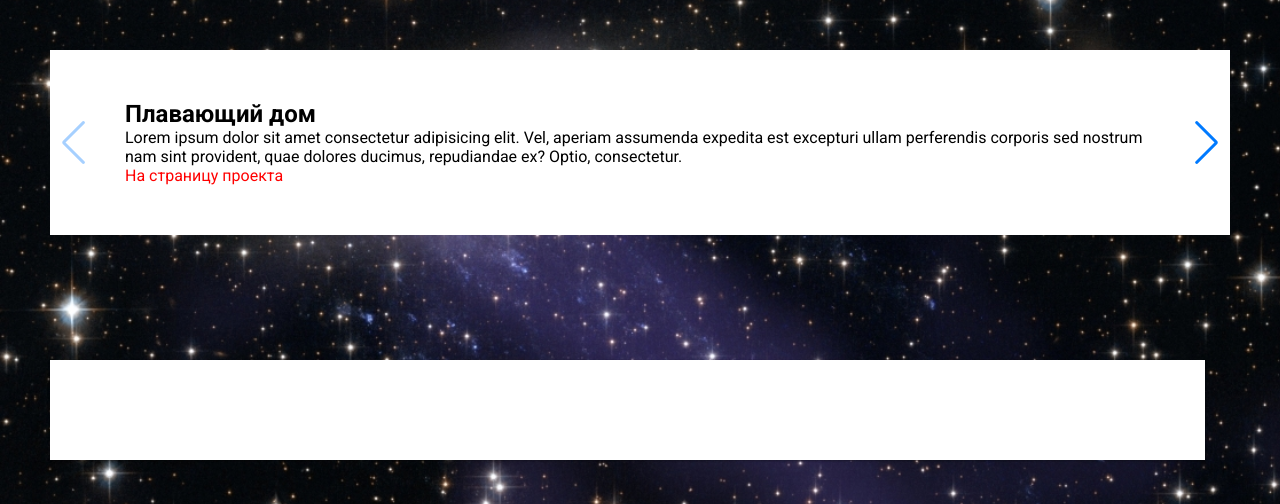
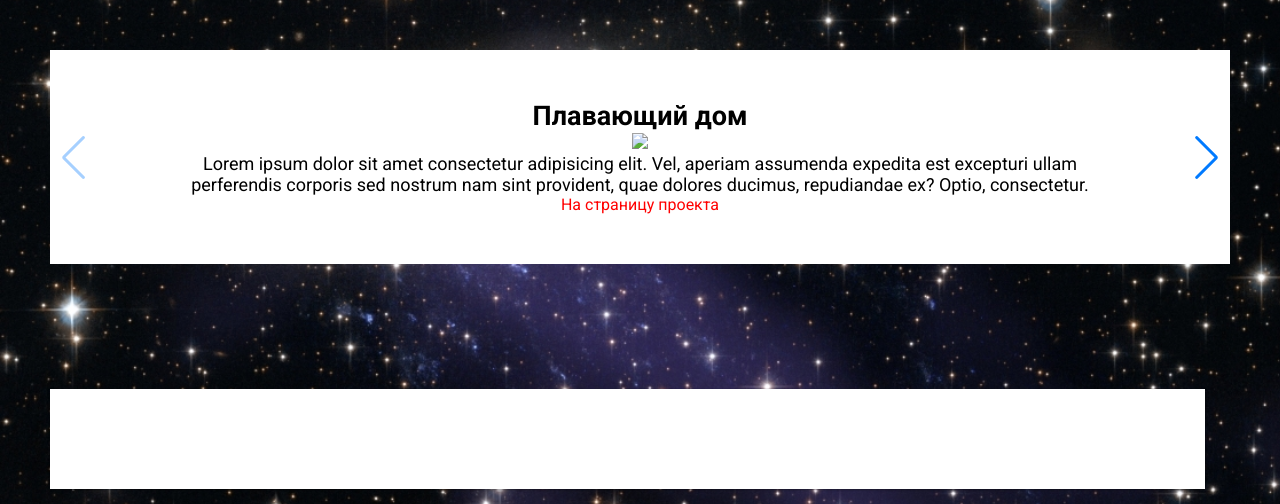
Before and after one commit to mrreads/alt-finance, a PHP site: page /all-services.php in a window 1280 px wide. Shown: the part 244-748 px from the top of the page. Run offline with PHP 8.4, Linux system fonts and the light colour scheme.

Commit message:
Страница услуг

```diff
--- a/all-services.php
+++ b/all-services.php
@@ -9,27 +9,31 @@
                     <div class="swiper-slide">
                         <div class="slider-item">
                             <h1>Плавающий дом</h1>
+                            <img src="https://avatars.mds.yandex.net/get-pdb/2126974/bec88ae6-f645-42b3-8478-e5018ad2bf12/s1200" style="width: 400px;">
                             <p>Lorem ipsum dolor sit amet consectetur adipisicing elit. Vel, aperiam assumenda expedita est excepturi ullam perferendis corporis sed nostrum nam sint provident, quae dolores ducimus, repudiandae ex? Optio, consectetur.</p>
                             <a href="#" class="to-project-page">На страницу проекта</a>
                         </div>
                     </div>
                     <div class="swiper-slide">
-                    <div class="slider-item">
+                        <div class="slider-item">
                             <h1>Плавающий дом</h1>
+                            <img src="https://avatars.mds.yandex.net/get-pdb/2126974/bec88ae6-f645-42b3-8478-e5018ad2bf12/s1200" style="width: 400px;">
                             <p>Lorem ipsum dolor sit amet consectetur adipisicing elit. Vel, aperiam assumenda expedita est excepturi ullam perferendis corporis sed nostrum nam sint provident, quae dolores ducimus, repudiandae ex? Optio, consectetur.</p>
                             <a href="#" class="to-project-page">На страницу проекта</a>
                         </div>
                     </div>
                     <div class="swiper-slide">
-                    <div class="slider-item">
+                        <div class="slider-item">
                             <h1>Плавающий дом</h1>
+                            <img src="https://avatars.mds.yandex.net/get-pdb/2126974/bec88ae6-f645-42b3-8478-e5018ad2bf12/s1200" style="width: 400px;">
                             <p>Lorem ipsum dolor sit amet consectetur adipisicing elit. Vel, aperiam assumenda expedita est excepturi ullam perferendis corporis sed nostrum nam sint provident, quae dolores ducimus, repudiandae ex? Optio, consectetur.</p>
                             <a href="#" class="to-project-page">На страницу проекта</a>
                         </div>
                     </div>
                     <div class="swiper-slide">
-                    <div class="slider-item">
+                        <div class="slider-item">
                             <h1>Плавающий дом</h1>
+                            <img src="https://avatars.mds.yandex.net/get-pdb/2126974/bec88ae6-f645-42b3-8478-e5018ad2bf12/s1200" style="width: 400px;">
                             <p>Lorem ipsum dolor sit amet consectetur adipisicing elit. Vel, aperiam assumenda expedita est excepturi ullam perferendis corporis sed nostrum nam sint provident, quae dolores ducimus, repudiandae ex? Optio, consectetur.</p>
                             <a href="#" class="to-project-page">На страницу проекта</a>
                         </div>
--- a/header-main.php
+++ b/header-main.php
@@ -11,9 +11,6 @@
     <link rel="stylesheet" href="./resources/css/navigation.css">s
     <link rel="stylesheet" href="./resources/css/content.css">
     <link rel="stylesheet" href="./resources/css/footer.css">
-
-    <!-- Slick -->
-
 
 </head>
 <body>
--- a/index.php
+++ b/index.php
@@ -1,4 +1,4 @@
-<?php include_once('header.php');?>
+<?php include_once('header-main.php');?>
 
     <!-- CONTENT -->
     <secion class="content">
--- a/resources/css/all-services.css
+++ b/resources/css/all-services.css
@@ -3,10 +3,15 @@
     text-decoration: none;
 }
 
+.swiper-container {
+    width: 100%;
+    height: 100%;
+}
+
 .swiper-slide {
+    text-align: center;
+    font-size: 18px;
+    background: #fff;
+    padding: 0 50px;
     width: 100%;
 }
-
-.slider {
-    width: 100%;
-}
--- a/resources/css/content.css
+++ b/resources/css/content.css
@@ -16,7 +16,7 @@
 .content .c-left
 {
 	flex-grow: 1;
-
+	width: 100%;
 	margin-right: 25px;
 }
 
@@ -38,7 +38,7 @@
 .c-main
 {
 	padding: 50px;
-
+	width: 100%;
 	background-color: rgba(255, 255, 255, 1);
 }
 
```
